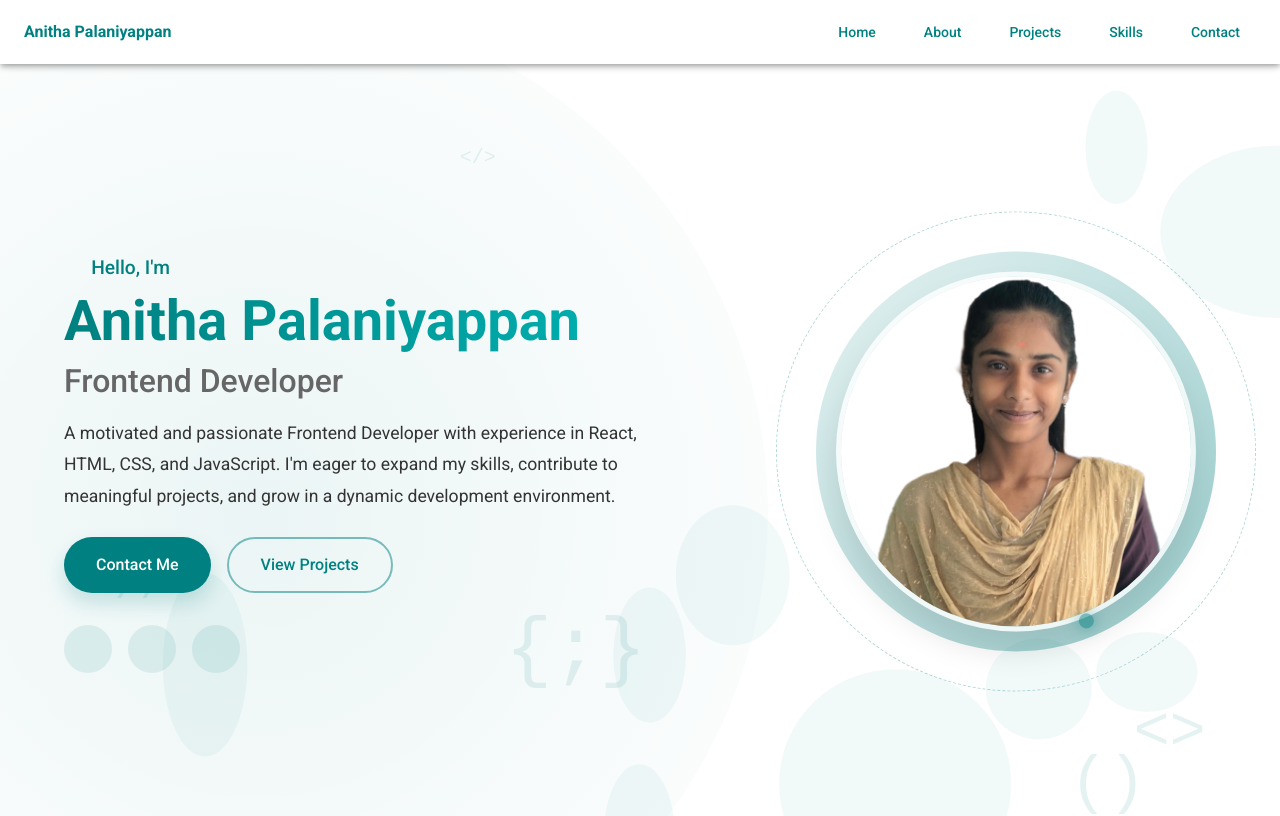
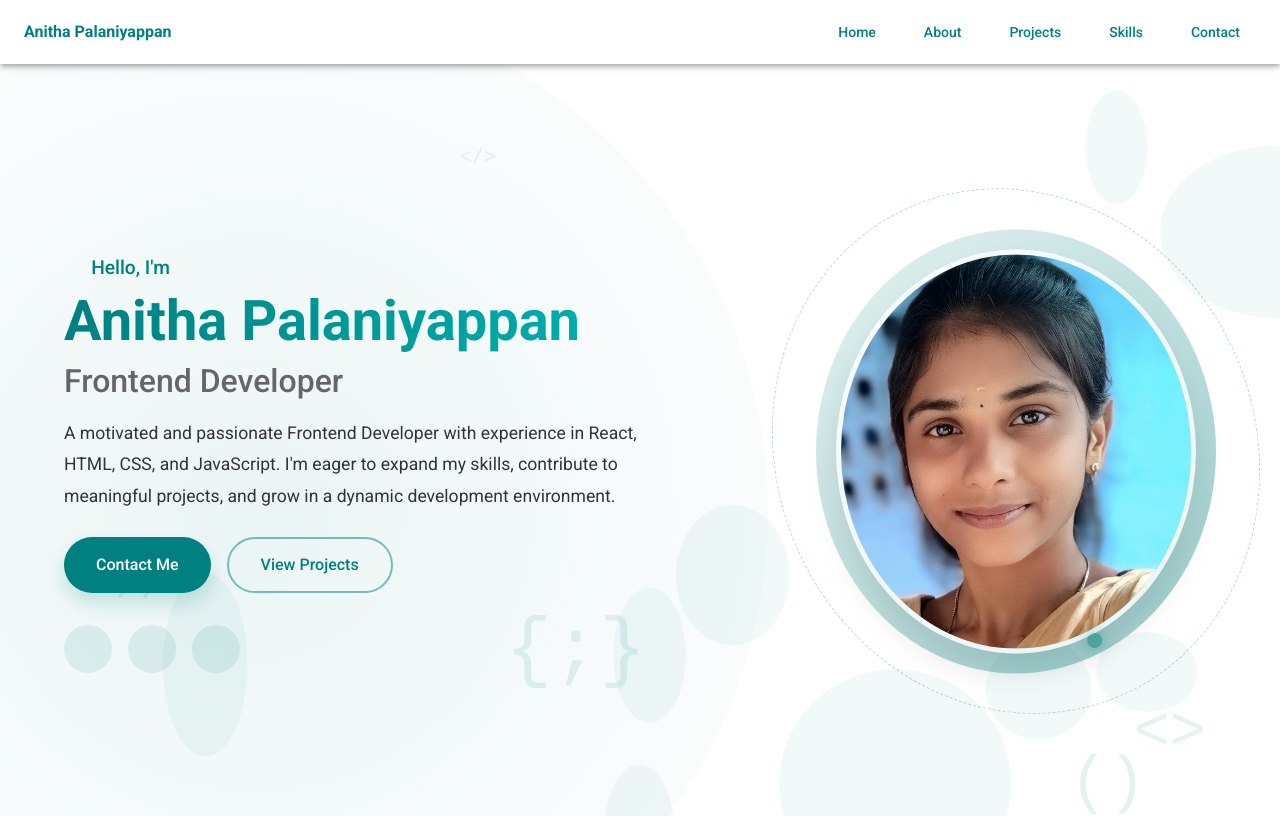
Before and after one commit to Anithapalaniyapan/my-portfolio, a React (Vite) app: page / in a window 1280 px wide. Shown: the top 816 px of the page. Built offline with nearby package versions, Linux system fonts and the light colour scheme; some icons are missing.

Commit message:
Profile Updated

```diff
--- a/src/components/Home.jsx
+++ b/src/components/Home.jsx
@@ -383,7 +383,7 @@ const Home = () => {
 
               <Box
                 component="img"
-                src="/hero-image.png"
+                src="/hero-image.jpg"
                 alt="Anitha Palaniyappan"
                 sx={{
                   width: '100%',
```
Also changed, not shown: public/hero-image.jpg (added), public/hero-image.png (deleted).
